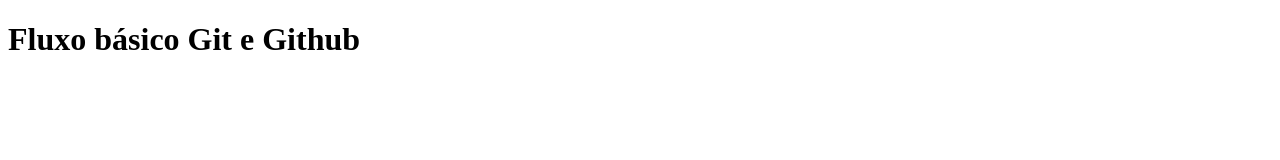
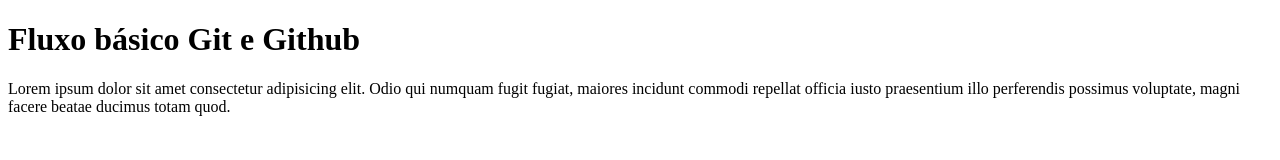
Before and after one commit to daviamarall/Front-end, a plain HTML site: page Fluxos básicos Git e Github/index.html in a window 1280 px wide. Drawn offline with Linux system fonts and the light colour scheme.

Commit message:
Alteração realizada 2

```diff
--- a/Fluxos básicos Git e Github/index.html
+++ b/Fluxos básicos Git e Github/index.html
@@ -5,5 +5,6 @@
     </head>
     <body>
         <h1>Fluxo básico Git e Github</h1>
+        Lorem ipsum dolor sit amet consectetur adipisicing elit. Odio qui numquam fugit fugiat, maiores incidunt commodi repellat officia iusto praesentium illo perferendis possimus voluptate, magni facere beatae ducimus totam quod.
     </body>
 </html>
```
